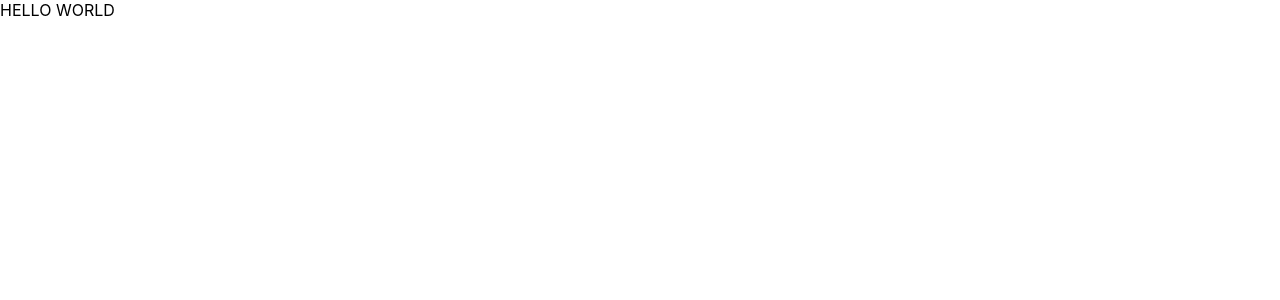
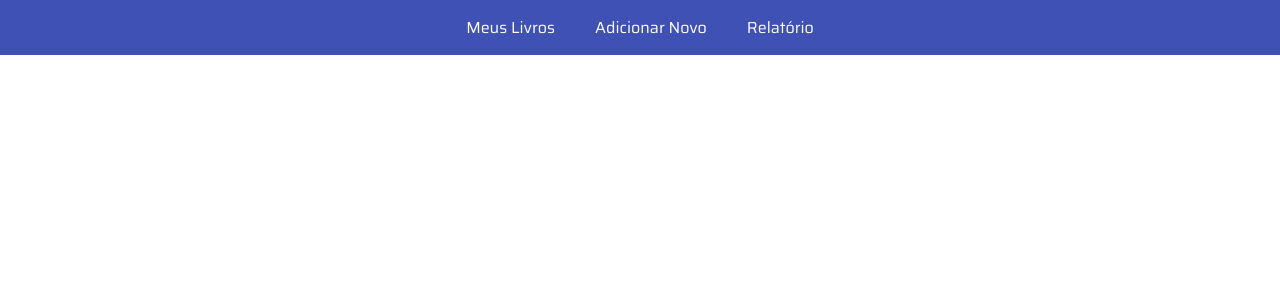
Before and after one commit to pedrorfigueiredo/my-library, a React (Create React App) app: page / in a window 1280 px wide. Shown: the top 300 px of the page. Built offline with nearby package versions, Linux system fonts and the light colour scheme.

Commit message:
add navbar

```diff
--- a/package.json
+++ b/package.json
@@ -8,7 +8,9 @@
     "@testing-library/user-event": "^12.1.10",
     "react": "^17.0.1",
     "react-dom": "^17.0.1",
+    "react-router-dom": "^5.2.0",
     "react-scripts": "4.0.0",
+    "styled-components": "^5.2.0",
     "web-vitals": "^0.2.4"
   },
   "scripts": {
--- a/public/index.html
+++ b/public/index.html
@@ -7,11 +7,11 @@
     <meta name="theme-color" content="#000000" />
     <meta
       name="description"
-      content="Web site created using create-react-app"
+      content="My Library App"
     />
     <link rel="apple-touch-icon" href="%PUBLIC_URL%/logo192.png" />
     <link rel="manifest" href="%PUBLIC_URL%/manifest.json" />
-    <title>React App</title>
+    <title>My Library App</title>
   </head>
   <body>
     <noscript>You need to enable JavaScript to run this app.</noscript>
--- a/src/App.jsx
+++ b/src/App.jsx
@@ -1,7 +1,18 @@
 import React from 'react';
+import { BrowserRouter as Router, Switch, Redirect } from 'react-router-dom';
+import Navbar from './components/Navbar';
 
 function App() {
-  return <div>HELLO WORLD</div>;
+  return (
+    <div>
+      <Router>
+        <Navbar />
+        <Switch>
+          <Redirect to="/" />
+        </Switch>
+      </Router>
+    </div>
+  );
 }
 
 export default App;
--- /dev/null
+++ b/src/components/Navbar/Navbar.jsx
@@ -0,0 +1,14 @@
+import React from 'react';
+import { Wrapper, NavItem } from './styles';
+
+function Navbar() {
+  return (
+    <Wrapper>
+      <NavItem to="/">Meus Livros</NavItem>
+      <NavItem to="/adicionar">Adicionar Novo</NavItem>
+      <NavItem to="/relatorio">Relatório</NavItem>
+    </Wrapper>
+  );
+}
+
+export default Navbar;
--- /dev/null
+++ b/src/components/Navbar/index.js
@@ -0,0 +1,3 @@
+import Navbar from './Navbar';
+
+export default Navbar;
--- /dev/null
+++ b/src/components/Navbar/styles.js
@@ -0,0 +1,16 @@
+import styled from 'styled-components';
+import { NavLink } from 'react-router-dom';
+
+export const Wrapper = styled.div`
+  display: flex;
+  justify-content: center;
+  background: ${(props) => props.theme.color.primary};
+`;
+
+export const NavItem = styled(NavLink)`
+  padding: 15px 20px;
+  color: ${(props) => props.theme.color.text};
+  :hover {
+    background: ${(props) => props.theme.color.darkPrimary};
+  }
+`;
--- /dev/null
+++ b/src/hoc/Theme.jsx
@@ -0,0 +1,33 @@
+import React from 'react';
+import PropTypes from 'prop-types';
+import { ThemeProvider } from 'styled-components';
+
+const theme = {
+  color: {
+    primary: '#3F51B5',
+    darkPrimary: '#303F9F',
+    lightPrimary: '#C5CAE9',
+    secondary: '#ff4081',
+    primaryText: '#212121',
+    secondarText: '#757575',
+    text: '#fff',
+    divider: '#bdbdbd',
+  },
+  fontSize: {
+    small: '0.8em',
+    medium: '1.0em',
+    large: '1.2em',
+    huge: '1.4em',
+    gigantic: '1.6em',
+  },
+};
+
+function Theme({ children }) {
+  return <ThemeProvider theme={theme}>{children}</ThemeProvider>;
+}
+
+Theme.propTypes = {
+  children: PropTypes.element.isRequired,
+};
+
+export default Theme;
--- a/src/index.css
+++ b/src/index.css
@@ -1,13 +1,16 @@
-body {
+@import url('https://fonts.googleapis.com/css2?family=Saira:wght@300;400;700&display=swap');
+
+* {
+  padding: 0;
   margin: 0;
-  font-family: -apple-system, BlinkMacSystemFont, 'Segoe UI', 'Roboto', 'Oxygen',
-    'Ubuntu', 'Cantarell', 'Fira Sans', 'Droid Sans', 'Helvetica Neue',
-    sans-serif;
+  vertical-align: baseline;
+  list-style: none;
+  text-decoration: none;
+  border: 0;
+  outline: none;
+  box-sizing: border-box;
+  font-family: 'Saira', 'Roboto', sans-serif;
+  font-weight: 400;
   -webkit-font-smoothing: antialiased;
   -moz-osx-font-smoothing: grayscale;
 }
-
-code {
-  font-family: source-code-pro, Menlo, Monaco, Consolas, 'Courier New',
-    monospace;
-}
--- a/src/index.jsx
+++ b/src/index.jsx
@@ -2,10 +2,14 @@ import React from 'react';
 import ReactDOM from 'react-dom';
 import './index.css';
 import App from './App';
+import Theme from './hoc/Theme';
 
-ReactDOM.render(
+const app = (
   <React.StrictMode>
-    <App />
-  </React.StrictMode>,
-  document.getElementById('root')
+    <Theme>
+      <App />
+    </Theme>
+  </React.StrictMode>
 );
+
+ReactDOM.render(app, document.getElementById('root'));
```
Also changed, not shown: 1 other file (tests, documents, lock files or other folders).
